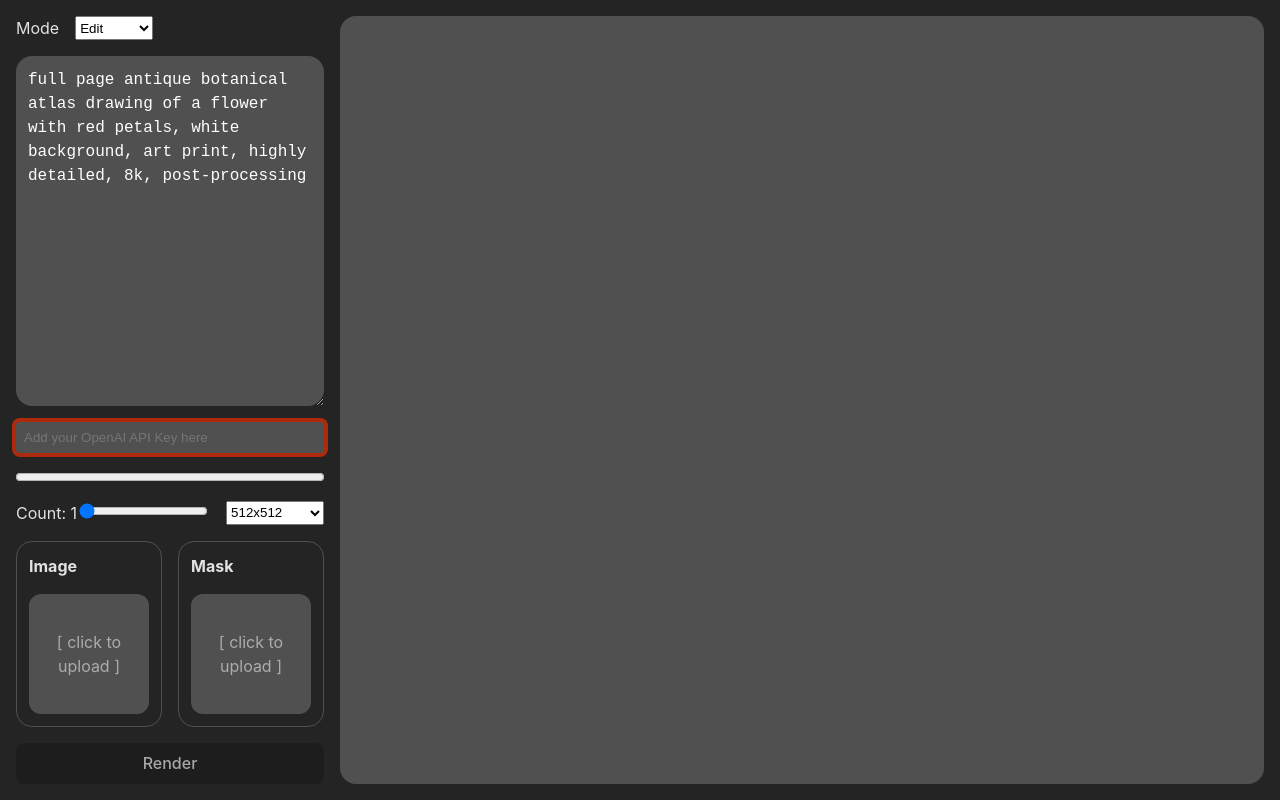
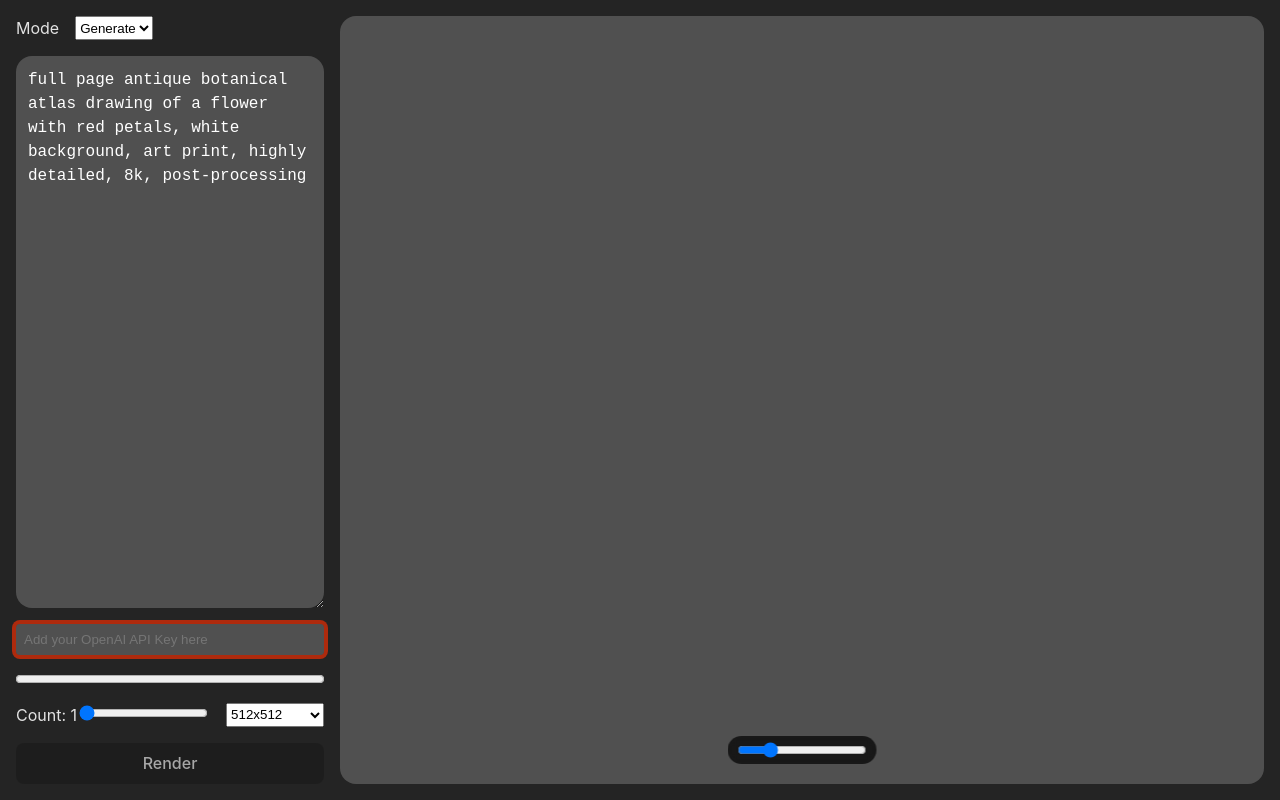
Before and after one commit to paprikka/dall-e-ui, a React (Vite) app: page / in a window 1280 px wide. Built offline with nearby package versions, Linux system fonts and the light colour scheme.

Commit message:
feat: change the # of columns in preview

```diff
--- a/src/App.tsx
+++ b/src/App.tsx
@@ -1,4 +1,4 @@
-import { ChangeEventHandler, FormEventHandler, useState } from "react";
+import React, { ChangeEventHandler, FormEventHandler, useState } from "react";
 import { API, Size } from "./api";
 import styles from "./app.module.css";
 import { ImageInput } from "./components/image-input";
@@ -82,7 +82,7 @@ function App() {
   const handleSizeChange: ChangeEventHandler<HTMLSelectElement> = (e) =>
     setSize(e.target.value as Size);
 
-  const [mode, setMode] = useState<Mode>("edit");
+  const [mode, setMode] = useState<Mode>("generate");
   const handleModeChange: ChangeEventHandler<HTMLSelectElement> = (e) => {
     setMask(undefined);
     setImage(undefined);
@@ -92,6 +92,11 @@ function App() {
     mode === "edit"
       ? prompt && prompt.trim() && image && mask && count && apiKey
       : prompt && prompt.trim() && apiKey;
+
+  const [columns, setColumns] = useState(3);
+  const handleColumnsChange: ChangeEventHandler<HTMLInputElement> = (e) => {
+    setColumns(parseInt(e.target.value, 10));
+  };
 
   return (
     <main className={styles.container}>
@@ -119,7 +124,7 @@ function App() {
             <input
               type="range"
               min="1"
-              max="12"
+              max="10"
               value={count}
               onChange={handleNumberChange}
             />
@@ -145,7 +150,11 @@ function App() {
           Render
         </button>
       </form>
-      <section className={styles.output}>
+      <section
+        className={styles.output}
+        style={{ "--cols": columns } as React.CSSProperties}
+      >
+        <ul className={styles.outputContent}>
           {images.map((img, ind) => (
             <img
               src={img}
@@ -154,6 +163,18 @@ function App() {
               onClick={() => window.open(img, "_blank")}
             />
           ))}
+        </ul>
+        <div className={styles.outputToolbar}>
+          <div className={styles.hgroup}>
+            <input
+              type="range"
+              value={columns}
+              min="1"
+              max="10"
+              onChange={handleColumnsChange}
+            />{" "}
+          </div>
+        </div>
       </section>
 
       {error ? (
--- a/src/app.module.css
+++ b/src/app.module.css
@@ -54,12 +54,7 @@
   background-color: rgba(255, 255, 255, 0.2);
   border-radius: 1rem;
   padding: 0.75rem;
-
-  display: grid;
-  gap: 1rem;
-  grid-template-columns: repeat(3, 1fr);
-  grid-auto-rows: min-content;
-  overflow-y: auto;
+  position: relative;
 }
 
 .output a {
@@ -71,6 +66,31 @@
   height: auto;
   cursor: pointer;
   transition: 0.2s opacity;
+  border-radius: 0.25rem;
+}
+
+.outputToolbar {
+  padding: 0.25rem 0.5rem;
+  position: absolute;
+  background-color: rgba(0, 0, 0, 0.7);
+  bottom: 1.25rem;
+  left: 50%;
+  transform: translateX(-50%);
+  border-radius: 100rem;
+
+  backdrop-filter: blur(4px);
+}
+
+.outputContent {
+  position: absolute;
+  inset: 0;
+  padding: 0;
+  margin: 1rem;
+  display: grid;
+  gap: 1rem;
+  grid-template-columns: repeat(var(--cols), 1fr);
+  grid-auto-rows: min-content;
+  overflow-y: auto;
 }
 
 .output img:hover {
```
Lines whose indentation alone changed are shown as unchanged.
